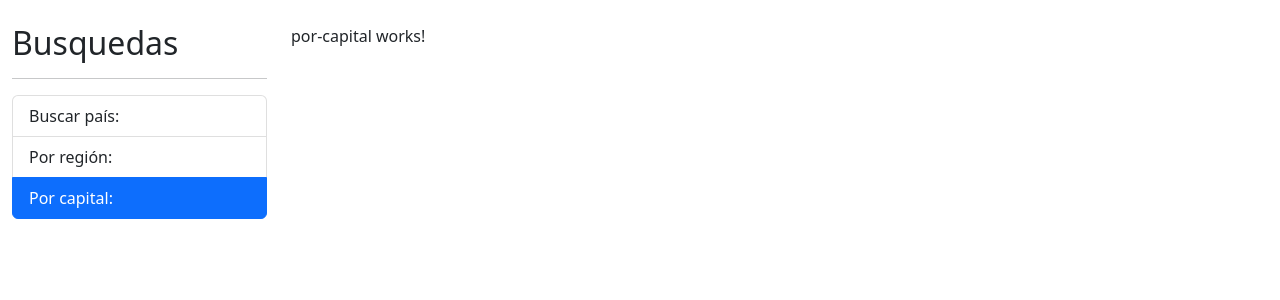
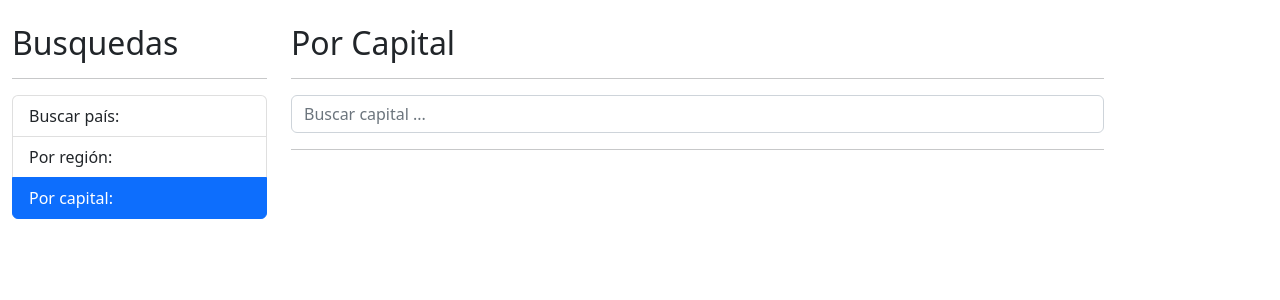
Before and after one commit to DaniMartinezMarin/paisesApp, an Angular app: page /capital in a window 1280 px wide. Shown: the top 300 px of the page. Built offline with nearby package versions, Linux system fonts and the light colour scheme.

Commit message:
feat: Recuperamos informacion para la pagina de detalle del pais

```diff
--- a/src/app/pais/components/pais-input/pais-input.component.html
+++ b/src/app/pais/components/pais-input/pais-input.component.html
@@ -4,5 +4,5 @@
           class="form-control"
           [(ngModel)]="termino"
           (input)="onKeyPress()"
-          placeholder="Buscar país...">
+          [placeholder]="placeholder">
 </form>
--- a/src/app/pais/components/pais-input/pais-input.component.ts
+++ b/src/app/pais/components/pais-input/pais-input.component.ts
@@ -1,4 +1,4 @@
-import { Component, EventEmitter, OnInit, Output } from '@angular/core';
+import { Component, EventEmitter, Input, OnInit, Output } from '@angular/core';
 import { Subject } from 'rxjs';
 import { debounceTime } from 'rxjs/operators';
 
@@ -8,6 +8,9 @@ import { debounceTime } from 'rxjs/operators';
   styleUrls: ['./pais-input.component.css'],
 })
 export class PaisInputComponent implements OnInit {
+
+  @Input() placeholder: string = '';
+
   @Output() onEnter: EventEmitter<string> = new EventEmitter();
   @Output() onDebounce: EventEmitter<string> = new EventEmitter();
 
@@ -17,7 +20,7 @@ export class PaisInputComponent implements OnInit {
 
   ngOnInit(): void {
     this.debouncer$
-    .pipe(debounceTime(300))
+    .pipe(debounceTime(100))
     .subscribe((data) => {
       this.onDebounce.emit(data);
     });
--- a/src/app/pais/components/pais-tabla/pais-tabla.component.html
+++ b/src/app/pais/components/pais-tabla/pais-tabla.component.html
@@ -14,10 +14,10 @@
       <td>
         <img class="small-flag" [src]="pais.flags.png" [alt]="pais.name.common">
       </td>
-      <td>{{pais.name.common}}</td>
+      <td>{{pais.capital}}, {{pais.name.common}}</td>
       <td>{{ pais.population | number }}</td>
       <td>
-        <a [routerLink]="['/pais', pais.fifa]" >Ver...</a>
+        <a [routerLink]="['/pais', pais.cca3]" >Ver...</a>
       </td>
     </tr>
   </tbody>
--- a/src/app/pais/pages/por-capital/por-capital.component.html
+++ b/src/app/pais/pages/por-capital/por-capital.component.html
@@ -1 +1,22 @@
-<p>por-capital works!</p>
+<h2>Por Capital</h2>
+<hr />
+
+<div class="row">
+  <div class="col">
+    <app-pais-input
+        (onEnter)="buscar($event)"
+        placeholder="Buscar capital ...">
+    </app-pais-input>
+  </div>
+</div>
+
+<hr />
+<div *ngIf="isBusquedaError" class="alert alert-danger">
+  No se ha encontrado ningún resultado para el país {{ termino }}
+</div>
+
+<div *ngIf="paises.length > 0" class="row">
+  <div class="col">
+    <app-pais-tabla [paises]="paises"></app-pais-tabla>
+  </div>
+</div>
--- a/src/app/pais/pages/por-capital/por-capital.component.ts
+++ b/src/app/pais/pages/por-capital/por-capital.component.ts
@@ -1,4 +1,7 @@
+import { HttpErrorResponse } from '@angular/common/http';
 import { Component, OnInit } from '@angular/core';
+import { Pais } from '../../interfaces/pais.interface';
+import { PaisService } from '../../services/pais.service';
 
 @Component({
   selector: 'app-por-capital',
@@ -7,9 +10,32 @@ import { Component, OnInit } from '@angular/core';
 })
 export class PorCapitalComponent implements OnInit {
 
-  constructor() { }
+  termino: string = '';
+  isBusquedaError: boolean = false;
+  private _paises: Pais[] = [];
+
+  get paises() : Pais[] {
+    return [...this._paises];
+  }
+
+  constructor( private paisService: PaisService ) { }
 
   ngOnInit(): void {
   }
 
+  buscar( termino : string ): void {
+    this.isBusquedaError = false;
+    this.termino = termino;
+
+    this.paisService.getPaisPorCapital(this.termino).subscribe(
+      (paises: Pais[]) => {
+        this._paises = paises;
+      },
+      (error: HttpErrorResponse) => {
+        this.isBusquedaError = true;
+        this._paises = [];
+      }
+    );
+  }
+
 }
--- a/src/app/pais/pages/por-pais/por-pais.component.html
+++ b/src/app/pais/pages/por-pais/por-pais.component.html
@@ -5,7 +5,8 @@
   <div class="col">
     <app-pais-input
         (onEnter)="buscar($event)"
-        (onDebounce)="mostrarSugerencias($event)">
+        (onDebounce)="mostrarSugerencias($event)"
+        placeholder="Buscar pais ...">
     </app-pais-input>
   </div>
 </div>
--- a/src/app/pais/pages/ver-pais/ver-pais.component.ts
+++ b/src/app/pais/pages/ver-pais/ver-pais.component.ts
@@ -1,4 +1,7 @@
 import { Component, OnInit } from '@angular/core';
+import { ActivatedRoute } from '@angular/router';
+import { Pais } from '../../interfaces/pais.interface';
+import { PaisService } from '../../services/pais.service';
 
 @Component({
   selector: 'app-ver-pais',
@@ -7,9 +10,28 @@ import { Component, OnInit } from '@angular/core';
 })
 export class VerPaisComponent implements OnInit {
 
-  constructor() { }
+  constructor(
+    private ngActivatedRoute: ActivatedRoute,
+    private ngPaisService: PaisService
+  ) { }
 
   ngOnInit(): void {
+
+    this.ngActivatedRoute.params
+      .subscribe(
+        ( {id} ) => { //desestructuracion
+          console.log(id);
+          this.ngPaisService.getPaisPorId(id)
+            .subscribe(
+              (pais: Pais[]) => {
+                console.log(pais);
+              },
+              (error) => {
+                console.error('Se ha producido un error: ', error);
+              }
+            )
+        }
+      )
   }
 
 }
--- a/src/app/pais/services/pais.service.ts
+++ b/src/app/pais/services/pais.service.ts
@@ -17,4 +17,16 @@ export class PaisService {
     const url = `${this._apiUrl}/name/${termino}`;
     return this.ngHttpClient.get<Pais[]>(url);
   }
+
+  getPaisPorCapital( termino: string ): Observable<Pais[]> {
+
+    const url = `${this._apiUrl}/capital/${termino}`;
+    return this.ngHttpClient.get<Pais[]>(url);
+  }
+
+  getPaisPorId( id: string ): Observable<Pais[]> {
+
+    const url = `${this._apiUrl}/alpha/${id}`;
+    return this.ngHttpClient.get<Pais[]>(url);
+  }
 }
```
Also changed, not shown: 1 other file (tests, documents, lock files or other folders).
